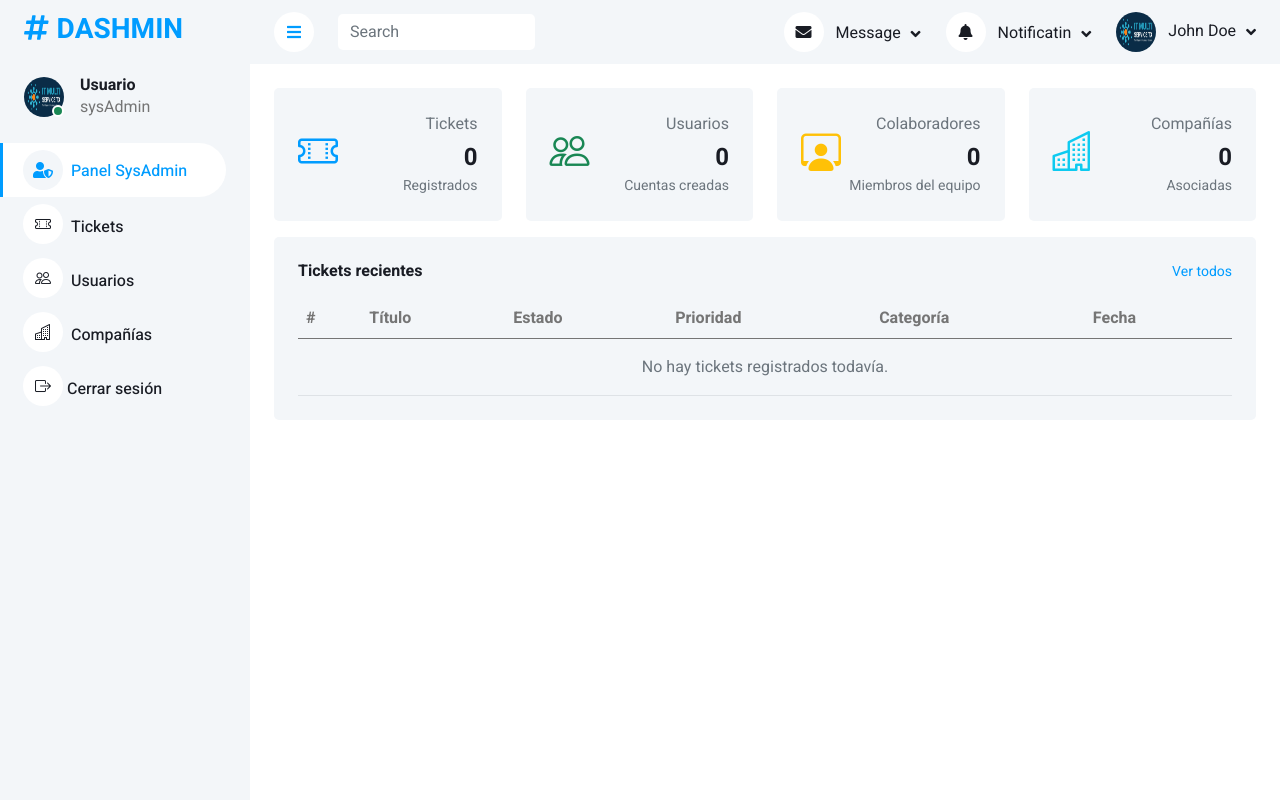
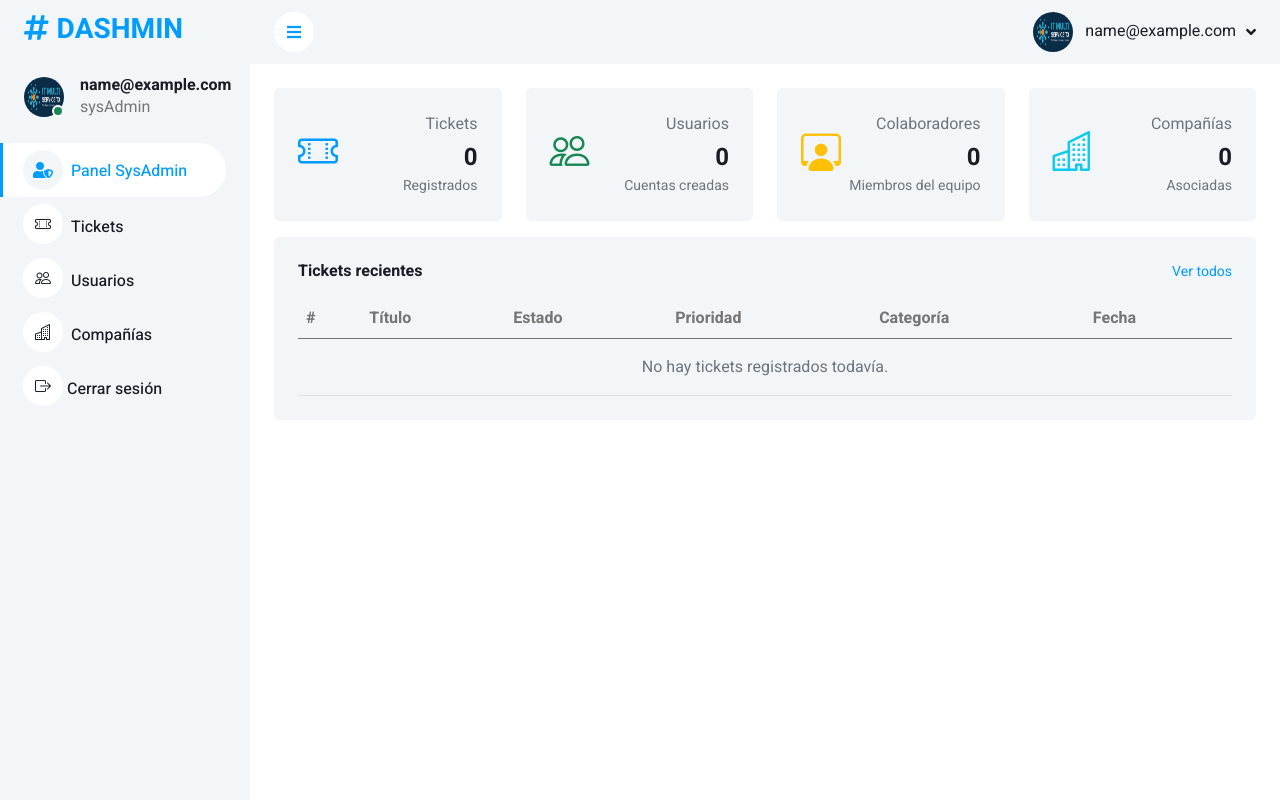
Before and after one commit to EDUARX24/Tickets-AI, a Flask app: page /admin in a window 1280 px wide. Run offline with Flask 3, Linux system fonts and the light colour scheme; the visitor is signed in with stand-in values (Sample User, id 1); data that the repository does not hold is empty; some libraries are stand-ins or nearby versions.

Commit message:
FIX - Navbar Layouyt

```diff
--- a/app/admin/routes.py
+++ b/app/admin/routes.py
@@ -23,51 +23,59 @@ def home_admin():
     if guard:
         return guard
 
+    user_id = session.get("user_id")
+
+    # # --- Inicializar nombre por defecto ---
+    # admin_name = "Administrador"
+
+    # # --- Obtener nombre del usuario desde tabla users ---
+    # if user_id:
+    #     try:
+    #         resp_user = (
+    #             supabase
+    #             .table("users")
+    #             .select("username")
+    #             .eq("username_id", user_id)
+    #             .single()
+    #             .execute()
+    #         )
+    #         if resp_user.data:
+    #             admin_name = resp_user.data.get("username", admin_name)
+
+    #         # Guardar también en sesión para usarlo en toda la app
+    #         session["username"] = admin_name
+
+    #     except Exception as e:
+    #         print("Error obteniendo usuario:", e)
+
     # ─────────────────────────────────────
     # MÉTRICAS PRINCIPALES
     # ─────────────────────────────────────
 
-    # Total de tickets
-    resp_tickets = (
-        supabase
-        .table("ticket")
-        .select("*", count="exact")
-        .execute()
-    )
+    resp_tickets = supabase.table("ticket").select("*", count="exact").execute()
     total_tickets = resp_tickets.count or 0
 
-    # Total de usuarios
-    resp_users = (
-        supabase
-        .table("users")
-        .select("username_id", count="exact")
-        .execute()
-    )
+    resp_users = supabase.table("users").select("username_id", count="exact").execute()
     total_users = resp_users.count or 0
 
-    # Total colaboradores
     resp_collab = (
-        supabase
-        .table("users")
+        supabase.table("users")
         .select("username_id", count="exact")
         .eq("role", "admin_tech")
         .execute()
     )
     total_collaborators = resp_collab.count or 0
 
-    # Total compañías
     resp_companies = (
-        supabase
-        .table("company")
+        supabase.table("company")
         .select("company_id", count="exact")
         .execute()
     )
     total_companies = resp_companies.count or 0
 
     # ─────────────────────────────────────
-    # TICKETS RECIENTES (5)
+    # TICKETS RECIENTES
     # ─────────────────────────────────────
-
     resp_recent = (
         supabase
         .table("ticket")
@@ -82,9 +90,8 @@ def home_admin():
 
     for row in raw_tickets:
         category_id = row.get("category_id")
+        category_name = "Sin categoría"
 
-        # Nombre de la categoría
-        category_name = "Sin categoría"
         if category_id:
             try:
                 resp_cat = (
@@ -96,11 +103,10 @@ def home_admin():
                     .execute()
                 )
                 if resp_cat.data:
-                    category_name = resp_cat.data.get("name", category_name)
-            except Exception as e:
-                print("Error obteniendo categoría:", e)
+                    category_name = resp_cat.data["name"]
+            except:
+                pass
 
-        # Colores de estado
         status = row.get("status") or "open"
         status_color = {
             "open": "primary",
@@ -108,31 +114,24 @@ def home_admin():
             "pending": "warning",
         }.get(status, "secondary")
 
-        # Prioridad
-        pr_id = row.get("priority_id")
-        priority_info = {
+        priority_id = row.get("priority_id")
+        priority, priority_color = {
             1: ("Baja", "success"),
             2: ("Media", "warning"),
             3: ("Alta", "danger"),
-        }.get(pr_id, ("N/D", "secondary"))
+        }.get(priority_id, ("N/D", "secondary"))
 
-        priority, priority_color = priority_info
-
-        # Construir objeto final
         recent_tickets.append({
-            "id": row.get("ticket_id"),
-            "title": row.get("title") or "Sin título",
+            "id": row["ticket_id"],
+            "title": row.get("title", "Sin título"),
             "status": status,
             "status_color": status_color,
             "priority": priority,
             "priority_color": priority_color,
-            "category_name": category_name,       # 👈 ahora mostramos la categoría
+            "category_name": category_name,
             "created_at": row.get("created_at"),
         })
 
-    # ─────────────────────────────────────
-    # Render
-    # ─────────────────────────────────────
     return render_template(
         "admin/homeAdmin.html",
         total_tickets=total_tickets,
@@ -140,6 +139,7 @@ def home_admin():
         total_collaborators=total_collaborators,
         total_companies=total_companies,
         recent_tickets=recent_tickets,
+        # admin_name=admin_name,
         active_page="admin_home",
     )
 
--- a/app/auth/routes.py
+++ b/app/auth/routes.py
@@ -119,6 +119,8 @@ def login():
             session["user_id"] = user.get("username_id") or user.get("id")
             session["email"] = user["email"]
             session["role"] = user["role"]
+             # ⭐ NUEVO: guardar el nombre de usuario para la navbar
+            session["username"] = user.get("username") or user["email"]
 
             print(f"User role: {session['role']}")
 
--- a/app/templates/admin/homeAdmin.html
+++ b/app/templates/admin/homeAdmin.html
@@ -63,7 +63,7 @@
         <div class="bg-light rounded h-100 p-4">
             <div class="d-flex justify-content-between align-items-center mb-3">
                 <h6 class="mb-0">Tickets recientes</h6>
-                <a href="#" class="small text-primary">Ver todos</a>
+                <a href="{{ url_for('admin.admin_tickets') }}" class="small text-primary">Ver todos</a>
             </div>
 
             <div class="table-responsive">
--- a/app/templates/layout.html
+++ b/app/templates/layout.html
@@ -1,55 +1,33 @@
 <!DOCTYPE html>
 <html lang="en">
+
 <head>
   <meta charset="UTF-8" />
   <meta name="viewport" content="width=device-width, initial-scale=1.0" />
   <title>{% block title %}IT MultiService TX{% endblock %}</title>
 
-    <link
-      href="{{ url_for('static', filename='img/favicon.ico') }}"
-      rel="icon"
-    />
+  <link href="{{ url_for('static', filename='img/favicon.ico') }}" rel="icon" />
 
   <!-- Google Web Fonts -->
   <link rel="preconnect" href="https://fonts.googleapis.com" />
   <link rel="preconnect" href="https://fonts.gstatic.com" crossorigin />
-    <link
-      href="https://fonts.googleapis.com/css2?family=Heebo:wght@400;500;600;700&display=swap"
-      rel="stylesheet"
-    />
+  <link href="https://fonts.googleapis.com/css2?family=Heebo:wght@400;500;600;700&display=swap" rel="stylesheet" />
 
   <!-- Icon Font Stylesheet -->
-    <link
-      href="https://cdnjs.cloudflare.com/ajax/libs/font-awesome/5.10.0/css/all.min.css"
-      rel="stylesheet"
-    />
+  <link href="https://cdnjs.cloudflare.com/ajax/libs/font-awesome/5.10.0/css/all.min.css" rel="stylesheet" />
   <!-- <link href="https://cdn.jsdelivr.net/npm/bootstrap-icons@1.4.1/font/bootstrap-icons.css" rel="stylesheet"> -->
-    <link
-      rel="stylesheet"
-      href="https://cdn.jsdelivr.net/npm/bootstrap-icons@1.13.1/font/bootstrap-icons.min.css"
-    />
+  <link rel="stylesheet" href="https://cdn.jsdelivr.net/npm/bootstrap-icons@1.13.1/font/bootstrap-icons.min.css" />
 
   <!-- Libraries Stylesheet -->
-    <link
-      href="{{ url_for('static', filename='lib/owlcarousel/assets/owl.carousel.min.css') }}"
-      rel="stylesheet"
-    />
-    <link
-      href="{{ url_for('static', filename='lib/tempusdominus/css/tempusdominus-bootstrap-4.min.css') }}"
-      rel="stylesheet"
-    />
+  <link href="{{ url_for('static', filename='lib/owlcarousel/assets/owl.carousel.min.css') }}" rel="stylesheet" />
+  <link href="{{ url_for('static', filename='lib/tempusdominus/css/tempusdominus-bootstrap-4.min.css') }}"
+    rel="stylesheet" />
 
   <!-- Customized Bootstrap Stylesheet -->
-    <link
-      href="{{ url_for('static', filename='css/bootstrap.min.css') }}"
-      rel="stylesheet"
-    />
+  <link href="{{ url_for('static', filename='css/bootstrap.min.css') }}" rel="stylesheet" />
 
   <!-- Template Stylesheet -->
-    <link
-      href="{{ url_for('static', filename='css/style.css') }}"
-      rel="stylesheet"
-    />
+  <link href="{{ url_for('static', filename='css/style.css') }}" rel="stylesheet" />
 
   {% block customCss %}{% endblock %}
 </head>
@@ -58,15 +36,9 @@
   <!-- agregar navbar  -->
   <div class="container-xxl position-relative bg-white d-flex p-0">
     <!-- Spinner Start -->
-      <div
-        id="spinner"
-        class="show bg-white position-fixed translate-middle w-100 vh-100 top-50 start-50 d-flex align-items-center justify-content-center"
-      >
-        <div
-          class="spinner-border text-primary"
-          style="width: 3rem; height: 3rem"
-          role="status"
-        >
+    <div id="spinner"
+      class="show bg-white position-fixed translate-middle w-100 vh-100 top-50 start-50 d-flex align-items-center justify-content-center">
+      <div class="spinner-border text-primary" style="width: 3rem; height: 3rem" role="status">
         <span class="sr-only">Loading...</span>
       </div>
     </div>
@@ -86,14 +58,10 @@
         {% if session.get('user_id') %}
         <div class="d-flex align-items-center ms-4 mb-4">
           <div class="position-relative">
-              <img
-                class="rounded-circle"
-                src="{{ url_for('static', filename='img/ITMULTI.jpg') }}"
-                style="width: 40px; height: 40px"
-              />
-              <div
-                class="bg-success rounded-circle border border-2 border-white position-absolute end-0 bottom-0 p-1"
-              ></div>
+            <img class="rounded-circle" src="{{ url_for('static', filename='img/ITMULTI.jpg') }}"
+              style="width: 40px; height: 40px" />
+            <div class="bg-success rounded-circle border border-2 border-white position-absolute end-0 bottom-0 p-1">
+            </div>
           </div>
           <div class="ms-3">
             <h6 class="mb-0">{{ session.get('username', 'Usuario') }}</h6>
@@ -109,32 +77,23 @@
            USUARIO NO LOGUEADO
            ============================ -->
           <!-- Inicio general -->
-            <a
-              href="{{ url_for('main.index') }}"
-              class="nav-item nav-link {% if active_page == 'dashboard' %}active{% endif %}"
-            >
+          <a href="{{ url_for('main.index') }}"
+            class="nav-item nav-link {% if active_page == 'dashboard' %}active{% endif %}">
             <i class="fa fa-tachometer-alt me-2"></i>Inicio
           </a>
 
           <div class="nav-item dropdown">
-              <a
-                href="#"
-                class="nav-link dropdown-toggle {% if active_page in ['login', 'register'] %}active{% endif %}"
-                data-bs-toggle="dropdown"
-              >
+            <a href="#" class="nav-link dropdown-toggle {% if active_page in ['login', 'register'] %}active{% endif %}"
+              data-bs-toggle="dropdown">
               <i class="bi bi-fingerprint"></i>Acceso
             </a>
             <div class="dropdown-menu bg-transparent border-0">
-                <a
-                  href="{{ url_for('auth.login') }}"
-                  class="dropdown-item {% if active_page == 'login' %}active{% endif %}"
-                >
+              <a href="{{ url_for('auth.login') }}"
+                class="dropdown-item {% if active_page == 'login' %}active{% endif %}">
                 Iniciar sesión
               </a>
-                <a
-                  href="{{ url_for('auth.register') }}"
-                  class="dropdown-item {% if active_page == 'register' %}active{% endif %}"
-                >
+              <a href="{{ url_for('auth.register') }}"
+                class="dropdown-item {% if active_page == 'register' %}active{% endif %}">
                 Registrarse
               </a>
             </div>
@@ -147,83 +106,59 @@
           <!-- Menú según el rol -->
           {% if session.get('role') == 'sysAdmin' %}
           <!-- SYSADMIN: ve todo el sistema -->
-            <a
-              href="{{ url_for('admin.home_admin') }}"
-              class="nav-item nav-link {% if active_page == 'admin_home' %}active{% endif %}"
-            >
+          <a href="{{ url_for('admin.home_admin') }}"
+            class="nav-item nav-link {% if active_page == 'admin_home' %}active{% endif %}">
             <i class="fa fa-user-shield me-2"></i>Panel SysAdmin
           </a>
 
-            <a
-              href="{{ url_for('admin.admin_tickets') }}"
-              class="nav-item nav-link {% if active_page == 'admin_tickets' %}active{% endif %}"
-            >
+          <a href="{{ url_for('admin.admin_tickets') }}"
+            class="nav-item nav-link {% if active_page == 'admin_tickets' %}active{% endif %}">
             <i class="bi bi-ticket-perforated me-2"></i>Tickets
           </a>
 
-            <a
-              href="{{ url_for('admin.admin_users') }}"
-              class="nav-item nav-link {% if active_page == 'admin_users' %}active{% endif %}"
-            >
+          <a href="{{ url_for('admin.admin_users') }}"
+            class="nav-item nav-link {% if active_page == 'admin_users' %}active{% endif %}">
             <i class="bi bi-people me-2"></i>Usuarios
           </a>
 
-            <a
-              href="{{ url_for('admin.admin_companies') }}"
-              class="nav-item nav-link {% if active_page == 'admin_companies' %}active{% endif %}"
-            >
+          <a href="{{ url_for('admin.admin_companies') }}"
+            class="nav-item nav-link {% if active_page == 'admin_companies' %}active{% endif %}">
             <i class="bi bi-buildings me-2"></i>Compañías
           </a>
 
           {% elif session.get('role') == 'admin_tech' %}
           <!-- TÉCNICO: panel interno de soporte -->
-            <a
-              href="{{ url_for('admin.tech_dashboard') }}"
-              class="nav-item nav-link {% if active_page == 'tech_dashboard' %}active{% endif %}"
-            >
+          <a href="{{ url_for('admin.tech_dashboard') }}"
+            class="nav-item nav-link {% if active_page == 'tech_dashboard' %}active{% endif %}">
             <i class="fa fa-tools me-2"></i>Panel técnico
           </a>
 
           {% elif session.get('role') == 'admin_cliente' %}
           <!-- ADMIN CLIENTE: panel de empresa y gestión de usuarios -->
-            <a
-              href="{{ url_for('client_admin.home_client_admin') }}"
-              class="nav-item nav-link {% if active_page == 'client_dashboard' %}active{% endif %}"
-            >
+          <a href="{{ url_for('client_admin.home_client_admin') }}"
+            class="nav-item nav-link {% if active_page == 'client_dashboard' %}active{% endif %}">
             <i class="fa fa-building me-2"></i>Panel de cliente
           </a>
           <!-- vista de los tickets de su empresa -->
-            <a
-              href="{{ url_for('client_admin.company_tickets') }}"
-              class="nav-item nav-link {% if active_page == 'company_tickets' %}active{% endif %}"
-            >
+          <a href="{{ url_for('client_admin.company_tickets') }}"
+            class="nav-item nav-link {% if active_page == 'company_tickets' %}active{% endif %}">
             <i class="bi bi-ticket-perforated"></i> Tickets
           </a>
-            <a
-              href="{{ url_for('client_admin.create_company') }}"
-              class="nav-item nav-link {% if active_page == 'create_company' %}active{% endif %}"
-            >
+          <a href="{{ url_for('client_admin.create_company') }}"
+            class="nav-item nav-link {% if active_page == 'create_company' %}active{% endif %}">
             <i class="bi bi-building-fill-add"></i> Crear empresa
           </a>
-            <a
-              href="{{ url_for('client_admin.create_company_user') }}"
-              class="nav-item nav-link {% if active_page == 'create_company_user' %}active{% endif %}"
-            >
+          <a href="{{ url_for('client_admin.create_company_user') }}"
+            class="nav-item nav-link {% if active_page == 'create_company_user' %}active{% endif %}">
             <i class="bi bi-people me-2"></i>Usuarios OP
           </a>
 
           {% elif session.get('role') == 'admin_op' %}
           <!-- OPERATIVO CLIENTE: solo sus tickets -->
-            <a
-              href="#"
-              class="nav-item nav-link {% if active_page == 'op_dashboard' %}active{% endif %}"
-            >
+          <a href="#" class="nav-item nav-link {% if active_page == 'op_dashboard' %}active{% endif %}">
             <i class="bi bi-ticket-perforated me-2"></i>Mis tickets
           </a>
-            <a
-              href="#"
-              class="nav-item nav-link {% if active_page == 'op_new_ticket' %}active{% endif %}"
-            >
+          <a href="#" class="nav-item nav-link {% if active_page == 'op_new_ticket' %}active{% endif %}">
             <i class="bi bi-plus-circle me-2"></i>Nuevo ticket
           </a>
           {% endif %}
@@ -243,147 +178,34 @@
     <!-- Content Start -->
     <div class="content">
       <!-- Navbar Start -->
-        <nav
-          class="navbar navbar-expand bg-light navbar-light sticky-top px-4 py-0"
-        >
-          <a
-            href="{{ url_for('main.index') }}"
-            class="navbar-brand d-flex d-lg-none me-4"
-          >
+      {% if session.get('user_id') %}
+      <!-- Navbar Start (solo si hay sesión) -->
+      <nav class="navbar navbar-expand bg-light navbar-light sticky-top px-4 py-0">
+        <a href="{{ url_for('main.index') }}" class="navbar-brand d-flex d-lg-none me-4">
           <h2 class="text-primary mb-0"><i class="fa fa-hashtag"></i></h2>
         </a>
         <a href="#" class="sidebar-toggler flex-shrink-0">
           <i class="fa fa-bars"></i>
         </a>
-          <form class="d-none d-md-flex ms-4">
-            <input
-              class="form-control border-0"
-              type="search"
-              placeholder="Search"
-            />
-          </form>
+
         <div class="navbar-nav align-items-center ms-auto">
           <div class="nav-item dropdown">
-              <a
-                href="#"
-                class="nav-link dropdown-toggle"
-                data-bs-toggle="dropdown"
-              >
-                <i class="fa fa-envelope me-lg-2"></i>
-                <span class="d-none d-lg-inline-flex">Message</span>
+            <a href="#" class="nav-link dropdown-toggle" data-bs-toggle="dropdown">
+              <img class="rounded-circle me-lg-2" src="{{ url_for('static', filename='img/ITMULTI.jpg') }}" alt=""
+                style="width: 40px; height: 40px" />
+              <span class="d-none d-lg-inline-flex">
+                {{ session.get('username', 'User') }}
+              </span>
             </a>
-              <div
-                class="dropdown-menu dropdown-menu-end bg-light border-0 rounded-0 rounded-bottom m-0"
-              >
-                <a href="#" class="dropdown-item">
-                  <div class="d-flex align-items-center">
-                    <img
-                      class="rounded-circle"
-                      src="{{ url_for('static', filename='img/ITMULTI.jpg') }}"
-                      alt=""
-                      style="width: 40px; height: 40px"
-                    />
-                    <div class="ms-2">
-                      <h6 class="fw-normal mb-0">Jhon send you a message</h6>
-                      <small>15 minutes ago</small>
-                    </div>
-                  </div>
-                </a>
-                <hr class="dropdown-divider" />
-                <a href="#" class="dropdown-item">
-                  <div class="d-flex align-items-center">
-                    <img
-                      class="rounded-circle"
-                      src="{{ url_for('static', filename='img/user.jpg') }}"
-                      alt=""
-                      style="width: 40px; height: 40px"
-                    />
-                    <div class="ms-2">
-                      <h6 class="fw-normal mb-0">Jhon send you a message</h6>
-                      <small>15 minutes ago</small>
-                    </div>
-                  </div>
-                </a>
-                <hr class="dropdown-divider" />
-                <a href="#" class="dropdown-item">
-                  <div class="d-flex align-items-center">
-                    <img
-                      class="rounded-circle"
-                      src="{{ url_for('static', filename='img/user.jpg') }}"
-                      alt=""
-                      style="width: 40px; height: 40px"
-                    />
-                    <div class="ms-2">
-                      <h6 class="fw-normal mb-0">Jhon send you a message</h6>
-                      <small>15 minutes ago</small>
-                    </div>
-                  </div>
-                </a>
-                <hr class="dropdown-divider" />
-                <a href="#" class="dropdown-item text-center"
-                  >See all message</a
-                >
-              </div>
-            </div>
-            <div class="nav-item dropdown">
-              <a
-                href="#"
-                class="nav-link dropdown-toggle"
-                data-bs-toggle="dropdown"
-              >
-                <i class="fa fa-bell me-lg-2"></i>
-                <span class="d-none d-lg-inline-flex">Notificatin</span>
-              </a>
-              <div
-                class="dropdown-menu dropdown-menu-end bg-light border-0 rounded-0 rounded-bottom m-0"
-              >
-                <a href="#" class="dropdown-item">
-                  <h6 class="fw-normal mb-0">Profile updated</h6>
-                  <small>15 minutes ago</small>
-                </a>
-                <hr class="dropdown-divider" />
-                <a href="#" class="dropdown-item">
-                  <h6 class="fw-normal mb-0">New user added</h6>
-                  <small>15 minutes ago</small>
-                </a>
-                <hr class="dropdown-divider" />
-                <a href="#" class="dropdown-item">
-                  <h6 class="fw-normal mb-0">Password changed</h6>
-                  <small>15 minutes ago</small>
-                </a>
-                <hr class="dropdown-divider" />
-                <a href="#" class="dropdown-item text-center"
-                  >See all notifications</a
-                >
-              </div>
-            </div>
-            <div class="nav-item dropdown">
-              <a
-                href="#"
-                class="nav-link dropdown-toggle"
-                data-bs-toggle="dropdown"
-              >
-                <img
-                  class="rounded-circle me-lg-2"
-                  src="{{ url_for('static', filename='img/ITMULTI.jpg') }}"
-                  alt=""
-                  style="width: 40px; height: 40px"
-                />
-                <span class="d-none d-lg-inline-flex">John Doe</span>
-              </a>
-              <div
-                class="dropdown-menu dropdown-menu-end bg-light border-0 rounded-0 rounded-bottom m-0"
-              >
-                <a href="#" class="dropdown-item">My Profile</a>
-                <a href="#" class="dropdown-item">Settings</a>
-                <a href="{{ url_for('auth.logout') }}" class="dropdown-item"
-                  >Log Out</a
-                >
+            <div class="dropdown-menu dropdown-menu-end bg-light border-0 rounded-0 rounded-bottom m-0">
+              <a href="{{ url_for('auth.logout') }}" class="dropdown-item">Cerrar sesión</a>
             </div>
           </div>
         </div>
       </nav>
       <!-- Navbar End -->
+        <!-- Navbar End -->
+  {% endif %}
 
       {% block content %}{% endblock %}
 
@@ -418,4 +240,5 @@
 
   <!-- end -->
 </body>
+
 </html>
```
Also changed, not shown: 1 other file. Lines whose indentation alone changed are shown as unchanged.
